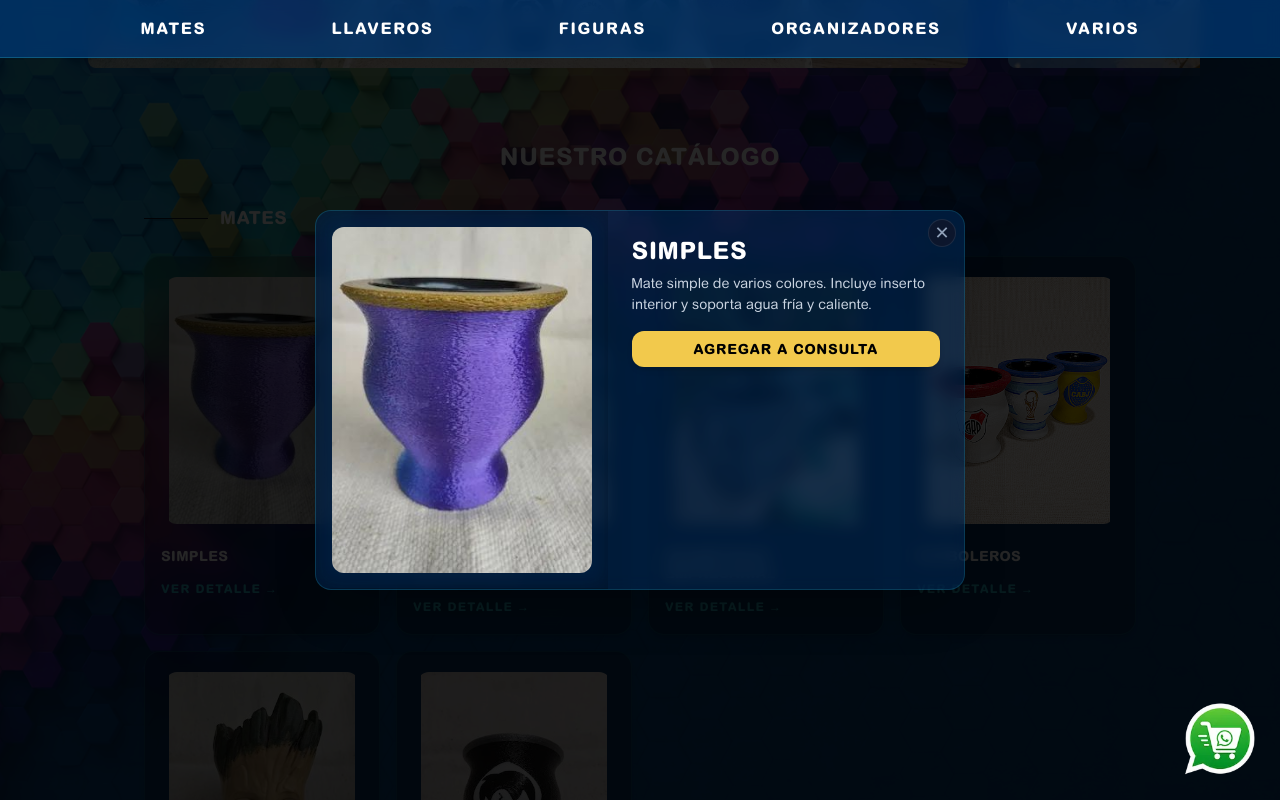
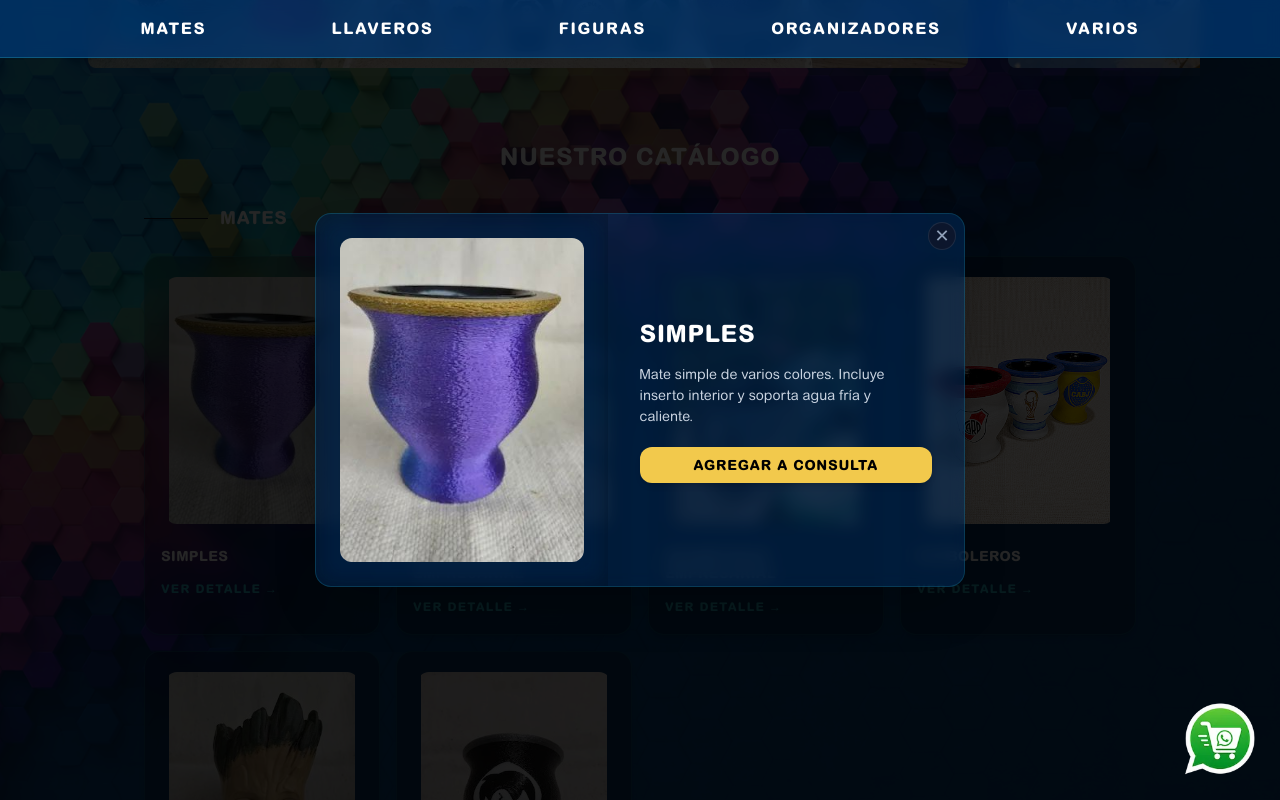
Before and after one commit to P-Wall86/puntobat3d, a Next.js app: page / in a window 1280 px wide. Both pictures are taken after a click on the picture 262 px from the left and 1104 px from the top of the page. Built offline with nearby package versions, Linux system fonts and the light colour scheme.

Commit message:
Twentysec-Fix Modals

```diff
--- a/src/components/ProductModal.tsx
+++ b/src/components/ProductModal.tsx
@@ -33,10 +33,10 @@ export default function ProductModal({
     return (
         <div className="fixed inset-0 bg-black/85 flex items-center justify-center z-50 p-2 sm:p-4 animate-fade-in" onClick={onClose}>
             <div
-                className="w-full max-w-[95vw] sm:max-w-[90vw] md:max-w-[650px] max-h-[95vh] sm:max-h-[90vh] bg-[#013b7b]/40 backdrop-blur-sm text-white rounded-2xl overflow-hidden shadow-2xl border border-[#2cb7c9]/20 relative flex flex-col md:flex-row"
+                className="w-full max-w-[95vw] sm:max-w-[90vw] md:max-w-[650px] max-h-[95vh] sm:max-h-[90vh] bg-[#013b7b]/40 backdrop-blur-sm text-white rounded-2xl overflow-hidden shadow-2xl border border-[#2cb7c9]/20 relative flex flex-col md:flex-row md:items-stretch"
                 onClick={(e) => e.stopPropagation()}
             >
-                {/* Botón cerrar */}
+                {/* Botón cerrar - más grande en mobile */}
                 <button
                     onClick={onClose}
                     className="absolute top-2 right-2 z-20 flex h-8 w-8 sm:h-7 sm:w-7 text-base sm:text-lg items-center justify-center rounded-full border border-slate-700/50 bg-slate-900/80 text-slate-400 transition-colors hover:text-[#2cb7c9]"
@@ -44,26 +44,26 @@ export default function ProductModal({
                     ✕
                 </button>
 
-                {/* Imagen - ocupa menos espacio en mobile */}
-                <div className="w-full md:w-[45%] aspect-[4/3] md:aspect-auto bg-black/25 backdrop-blur-md flex items-center justify-center p-3 sm:p-4">
+                {/* Imagen - más grande en mobile */}
+                <div className="w-full md:w-[45%] aspect-[4/3] md:aspect-auto bg-black/25 backdrop-blur-md flex items-center justify-center p-2 sm:p-3 md:p-6">
                     <img
                         src={product.image}
                         alt={product.name}
-                        className="max-h-[30vh] sm:max-h-[40vh] md:max-h-full max-w-full object-contain rounded-xl"
+                        className="max-h-[40vh] sm:max-h-[45vh] md:max-h-[60vh] max-w-full object-contain rounded-xl"
                     />
                 </div>
 
-                {/* Texto - scrolleable en mobile */}
-                <div className="flex-1 p-3 sm:p-4 md:p-6 flex flex-col gap-2 overflow-y-auto max-h-[40vh] md:max-h-none">
+                {/* Texto - centrado verticalmente en desktop */}
+                <div className="flex-1 p-3 sm:p-4 md:p-8 flex flex-col gap-2 md:gap-4 overflow-y-auto max-h-[40vh] md:max-h-none md:justify-center">
                     <h3 className="text-base sm:text-lg md:text-2xl font-bold uppercase tracking-wide text-white break-words leading-tight pr-6">
                         {product.name}
                     </h3>
-                    <p className="text-xs sm:text-sm text-slate-300 leading-normal break-words max-h-[120px] sm:max-h-[200px] overflow-y-auto pr-1">
+                    <p className="text-xs sm:text-sm text-slate-300 leading-normal break-words max-h-[120px] sm:max-h-[200px] md:max-h-[300px] overflow-y-auto pr-1">
                         {product.description}
                     </p>
                     <button
                         onClick={onToggle}
-                        className={`w-full mt-2 py-2.5 sm:py-2 rounded-xl text-xs sm:text-sm uppercase tracking-wider transition font-bold active:scale-95 shadow-md ${
+                        className={`w-full mt-1 py-2.5 sm:py-2 rounded-xl text-xs sm:text-sm uppercase tracking-wider transition font-bold active:scale-95 shadow-md ${
                             isSelected
                                 ? "bg-[#e76f7a] text-black hover:bg-[#d45f6a]"
                                 : "bg-[#f2c94c] text-black hover:bg-[#e0b83a]"
```
